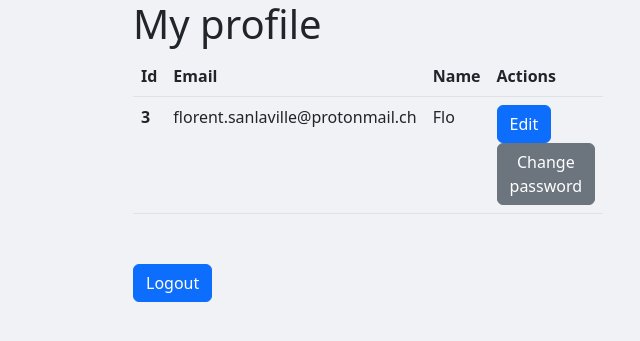
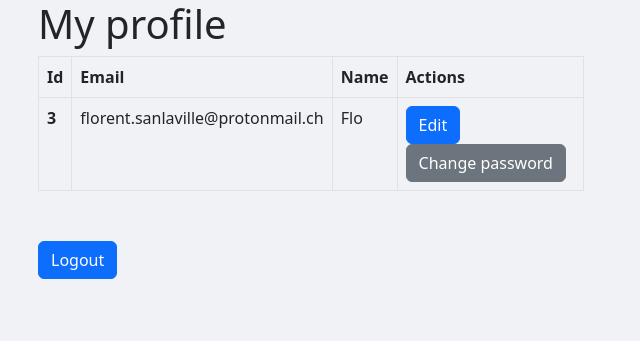
Before and after one commit to Flo-Slv/CS50, a Flask app: page /profile in a window 1280 px wide. Shown: the top 341 px of the page, without its empty margins (329-969 px from the left). Run offline with Flask 2, Linux system fonts and the light colour scheme; a user stored in the database is signed in; data comes from the database, SQL or seed files in the repository.

Commit message:
Change md-4 to md-6 to more readibility.

```diff
--- a/Week 10/templates/index.html
+++ b/Week 10/templates/index.html
@@ -6,7 +6,7 @@ Welcome
 
 {% block main %}
 <div class="row justify-content-center">
-	<div class="col-md-4">
+	<div class="col-md-6">
 		Welcome to CS50 social media !
 
 		<form action="/login" method="GET">
--- a/Week 10/templates/login.html
+++ b/Week 10/templates/login.html
@@ -6,7 +6,7 @@ Login
 
 {% block main %}
 <div class="row justify-content-center">
-	<div class="col-md-4">
+	<div class="col-md-6">
 		<form action="/login" method="POST">
 			<div class="form-group">
 				<label for="email">Email address</label>
--- a/Week 10/templates/profile.html
+++ b/Week 10/templates/profile.html
@@ -6,9 +6,9 @@ Profile
 
 {% block main %}
 <div class="row justify-content-center">
-	<div class="col-md-4">
+	<div class="col-md-6">
 		<h1>My profile</h1>
-		<table class="table">
+		<table class="table table-bordered">
 			<thead>
 				<tr>
 					<th scope="col">Id</th>
--- a/Week 10/templates/register.html
+++ b/Week 10/templates/register.html
@@ -6,7 +6,7 @@ Register
 
 {% block main %}
 <div class="row justify-content-center">
-	<div class="col-md-4">
+	<div class="col-md-6">
 		<form action="/register" method="POST">
 			<div class="form-group">
 				<label for="email">Email address</label>
```
